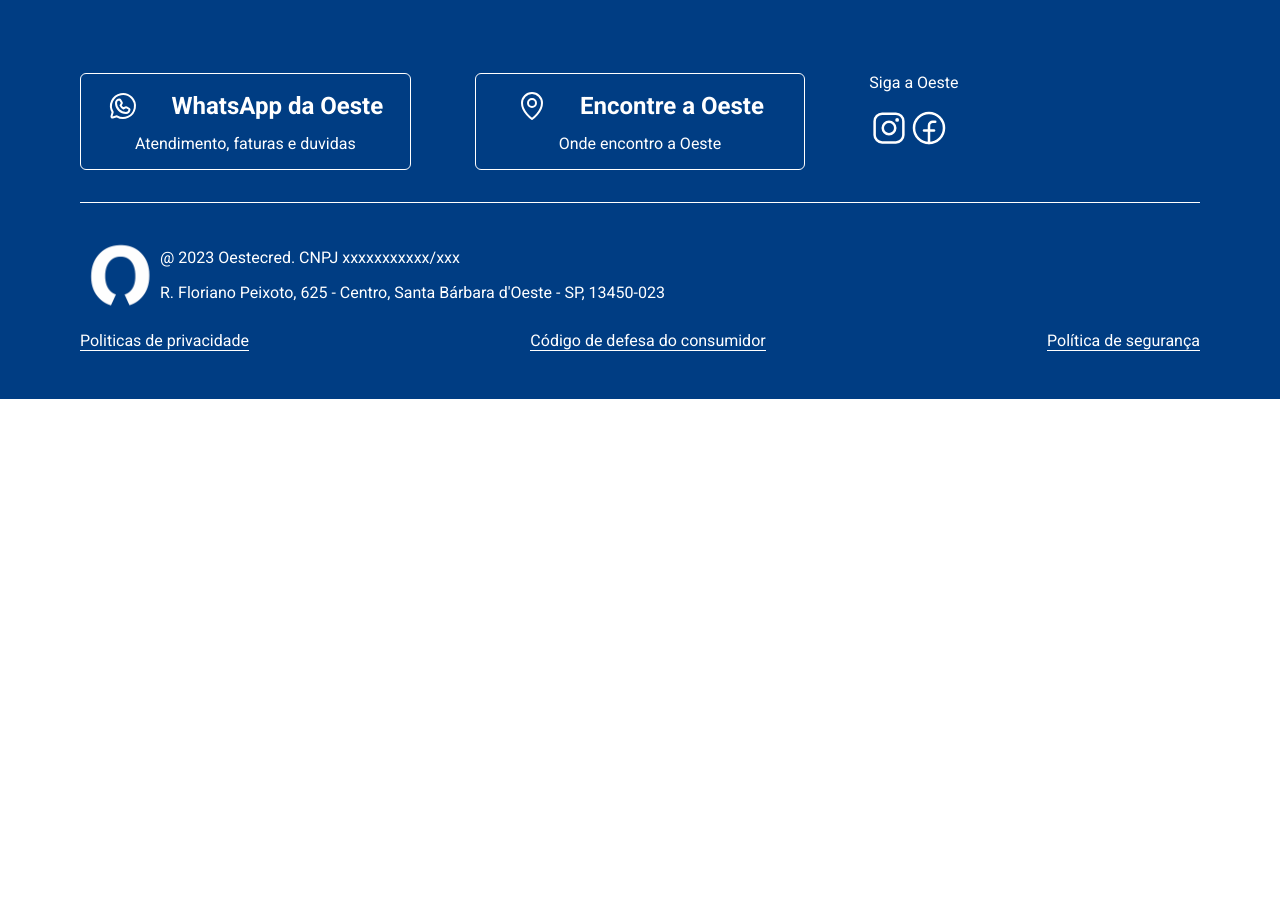
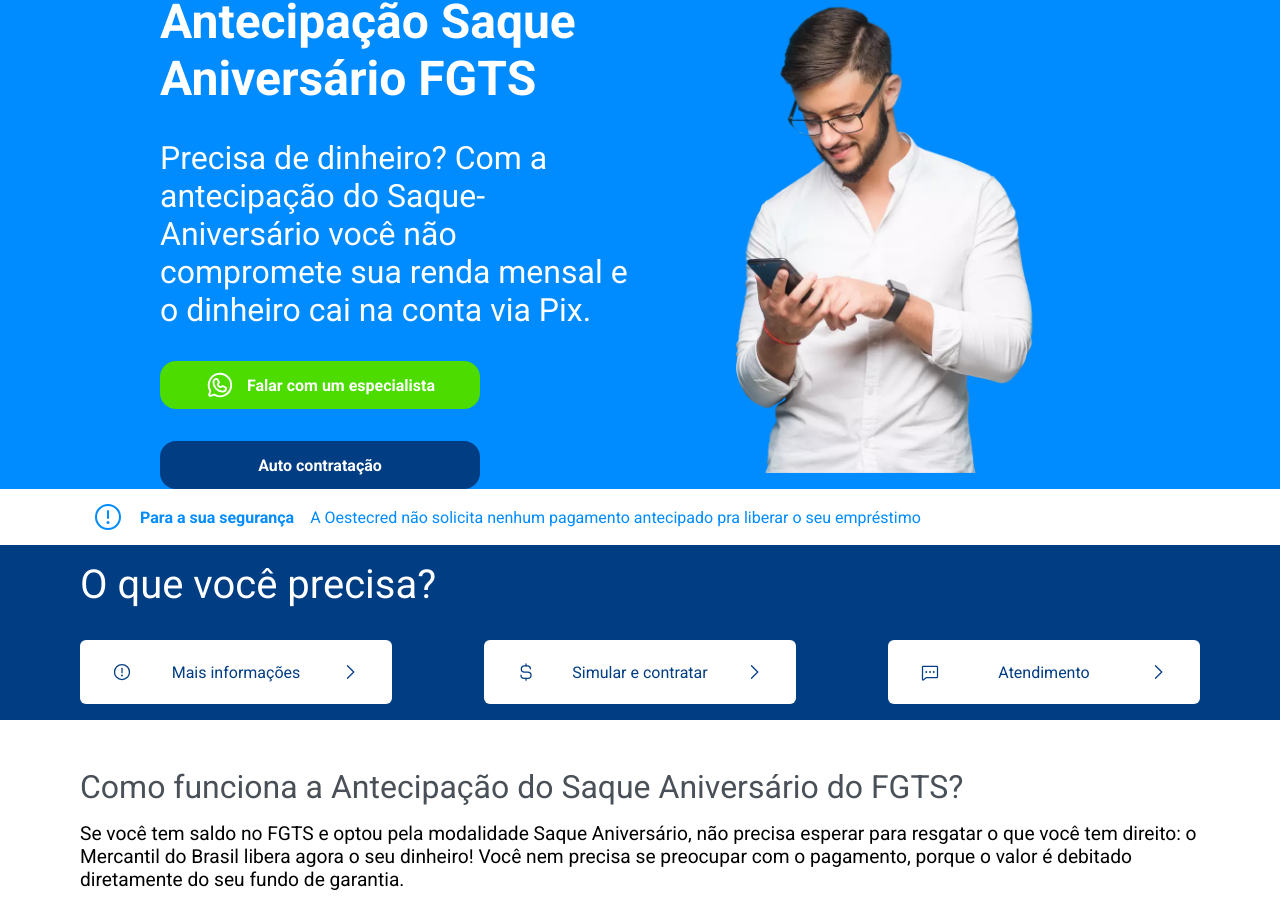
Before and after one commit to Catalendas/Oeste_financeira, a React (Vite) app: page /fgts in a window 1280 px wide. Shown: the part 87-995 px from the top of the page. Before the commit the page ends 850 px from the top, so only its background shows below. Built offline with nearby package versions, Linux system fonts and the light colour scheme.

Commit message:
Fgts page

```diff
--- /dev/null
+++ b/src/Pages/Fgts/components/About/index.tsx
@@ -0,0 +1,18 @@
+import { AboutFGTSContainer, AboutFGTSContent } from "./styled";
+
+export function About() {
+    return (
+        <AboutFGTSContainer className="container">
+            <AboutFGTSContent>
+                <h2>Como funciona a Antecipação do Saque Aniversário do FGTS?</h2>
+                <p>Se você tem saldo no FGTS e optou pela modalidade Saque Aniversário, não precisa esperar para resgatar o que você tem direito: o Mercantil do Brasil libera agora o seu dinheiro! Você nem precisa se preocupar com o pagamento, porque o valor é debitado diretamente do seu fundo de garantia.</p>
+                <p>Pra quem precisa de dinheiro rápido e sem burocracia, sem dúvida essa é a melhor opção. Você pode receber antecipado até 10 anos do seu Saque Aniversário por uma taxa imperdível: apenas 1,99% a.m.</p>
+            </AboutFGTSContent>
+
+            <AboutFGTSContent>
+                <h2>Eu também posso antecipar meu Saque Aniversário?</h2>
+                <p>Sim! Para aproveitar essa oportunidade, você não precisa ter conta no Mercantil do Brasil. Basta ter saldo no FGTS, ter feito a opção pelo Saque Aniversário e você receberá a antecipação na sua conta, no banco de sua preferência.</p>
+            </AboutFGTSContent>
+        </AboutFGTSContainer>
+    )
+}
--- /dev/null
+++ b/src/Pages/Fgts/components/About/styled.ts
@@ -0,0 +1,25 @@
+import styled from "styled-components";
+
+export const AboutFGTSContainer = styled.div`
+margin-top: 3rem;
+    display: flex;
+    flex-direction: column;
+    gap: 3rem;
+`
+
+export const AboutFGTSContent = styled.div`
+
+    display: flex;
+    flex-direction: column;
+    gap: 1rem;
+
+    h2 {
+        font-weight: 400;
+        font-size: 2rem;
+        color: ${({ theme }) => theme.colors["base-grey"]};
+    }
+
+    p {
+        font-size: 1.2rem;
+    }
+`
--- /dev/null
+++ b/src/Pages/Fgts/components/Banner/index.tsx
@@ -0,0 +1,21 @@
+import { WhatsappLogo } from "phosphor-react";
+import { SimulationButton } from "../../../../components/SimulationButton";
+import { BannerContainer, BannerTitle } from "./styled";
+import Homen from "../../../../assets/homenJovem.webp"
+
+export function Banner() {
+    return (
+        <BannerContainer>
+            <BannerTitle>
+                <div>
+                    <h2>Antecipação Saque Aniversário FGTS</h2>
+                    <span>Precisa de dinheiro? Com a antecipação do Saque-Aniversário você não compromete sua renda mensal e o dinheiro cai na conta via Pix.</span>
+                    <a target="_blank" href="https://api.whatsapp.com/send?phone=551934552541&text=Sou%20servidor%20publico%20e%20gostaria%20de%20fazer%20o%20empr%C3%A9stimo%20consignado"><SimulationButton icon={<WhatsappLogo size={30}/>} text="Falar com um especialista"  color="green" size={20}/></a>
+                    <a target="_blank" href="https://contrate.oestecredemprestimos.com.br/cadastro/fgts/"><SimulationButton text="Auto contratação"  color="blue-black" size={20}/></a>
+                </div>
+            </BannerTitle>
+
+            <img src={Homen} alt="Homen no celular" />
+        </BannerContainer>
+    )
+}
--- /dev/null
+++ b/src/Pages/Fgts/components/Banner/styled.ts
@@ -0,0 +1,37 @@
+import styled from "styled-components";
+
+export const BannerContainer = styled.div`
+    background-color: ${({ theme }) => theme.colors["base-blue"]};
+
+    display: flex;
+    justify-content: space-between;
+    padding: 0 10rem;
+
+    img {
+        width: 30rem;
+        height: 30rem;
+    }
+
+`
+
+export const BannerTitle = styled.div`
+    display: flex;
+    flex-direction: column;
+    justify-content: center;
+    color: ${({ theme }) => theme.colors["base-white"]};
+
+    div {
+
+        display: flex;
+        flex-direction: column;
+        gap: 2rem;
+
+        h2 {
+            font-size: 3rem;
+        }
+
+        span {
+            font-size: 2rem;
+        }
+    }
+`
--- a/src/Pages/Fgts/index.tsx
+++ b/src/Pages/Fgts/index.tsx
@@ -1,14 +1,15 @@
-import { BannerPage, CardContainer, FgtsContainer } from "./styled";
-import Consignado from "../../assets/consignadobanner.webp"
-import Pessoal from "../../assets/creditopessoalbanner.webp"
-import Cartao from "../../assets/cartaoconsignadobanner.webp"
-import { InfoCredt } from "../../components/InfoCredt";
-import { Card } from "../../components/Card";
-import { Simulator } from "../../components/Simulator";
+import { Navigator } from "../creditoConsignado/components/NavigatorContainer";
+import { About } from "./components/About";
+import { Banner } from "./components/Banner";
+import { FgtsContainer } from "./styled";
+
 
 export function Fgts() {
     return (
-       <>
-       </>
+       <FgtsContainer>
+            <Banner/>
+            <Navigator/>
+            <About/>
+       </FgtsContainer>
     )
 }
--- a/src/Pages/Fgts/styled.ts
+++ b/src/Pages/Fgts/styled.ts
@@ -1,63 +1,5 @@
 import styled from "styled-components";
-import Fgts from '../../assets/fgts.webp'
 
-
-export const FgtsContainer = styled.section`
+export const FgtsContainer = styled.div`
     width: 100%;
 `
-
-export const BannerPage = styled.div`
-    background: ${({ theme }) => `url(${Fgts})  no-repeat center`};
-    background-size: 100%;
-    background-repeat: no-repeat;
-    width: 100%;
-    height: 30rem;
-
-    display: flex;
-    align-items: center;
-    justify-content: center;
-    flex-direction: column;
-    gap: .75rem;
-
-    color: ${({ theme }) => theme.colors["base-white"]};
-
-    h2 {
-        font-size: 3rem;
-    }
-
-    @media(max-width: 520px) {
-        background-size: cover;
-        text-align: center;
-    }
-`
-
-export const CardContainer = styled.div`
-    display: flex;
-    flex-direction: column;
-    align-items: center;
-    margin-top: 4rem;
-
-    margin-bottom: 4rem;
-
-    > h2 {
-        font-size: 2rem;
-        margin-bottom: 4rem;
-    }
-
-    div {
-        display: flex;
-        gap: 2rem;
-    }
-
-    @media(max-width: 520px) {
-
-        > h2 {
-            font-size: 1.5rem;
-            text-align: center;
-        }
-
-        div {
-            flex-direction: column;
-        }
-    }
-`
--- a/src/Pages/creditoPessoal/Components/About/index.tsx
+++ b/src/Pages/creditoPessoal/Components/About/index.tsx
@@ -1,3 +1,4 @@
+import { SimulationButton } from "../../../../components/SimulationButton";
 import { AboutContainer, AboutOptions, AboutTitleDescription } from "./styled";
 
 export function About() {
@@ -31,7 +32,7 @@
                 </div>
             </AboutOptions>
 
-
+            <SimulationButton text="Simular agora" size={20} color="blue"/>
         </AboutContainer>
     )
 }
--- a/src/Pages/creditoPessoal/Components/About/styled.ts
+++ b/src/Pages/creditoPessoal/Components/About/styled.ts
@@ -28,6 +28,7 @@
     grid-template-columns: repeat(2, 1fr);
     margin-top: 2rem;
     grid-row-gap: 1rem;
+    margin-bottom: 3rem;
 
     div {
 
--- /dev/null
+++ b/src/Pages/creditoPessoal/Components/Why/index.tsx
@@ -0,0 +1,9 @@
+import { WhyContainer } from "./styled";
+
+export function Why() {
+    return (
+        <WhyContainer>
+
+        </WhyContainer>
+    )
+}
--- /dev/null
+++ b/src/Pages/creditoPessoal/Components/Why/styled.ts
@@ -0,0 +1,5 @@
+import styled from "styled-components"
+
+export const WhyContainer = styled.div`
+    width: 100%;
+`
--- a/src/Pages/creditoPessoal/index.tsx
+++ b/src/Pages/creditoPessoal/index.tsx
@@ -1,12 +1,14 @@
 import {   CreditoPessoalContainer } from "./styled";
 import { Banner } from "./Components/Banner";
 import { About } from "./Components/About";
+import { Why } from "./Components/Why";
 
 export function CreditoPessoal() {
     return (
         <CreditoPessoalContainer>
             <Banner/>
             <About/>
+            <Why/>
 
         </CreditoPessoalContainer>
     )
```
Also changed, not shown: src/assets/homenJovem.webp (added).
